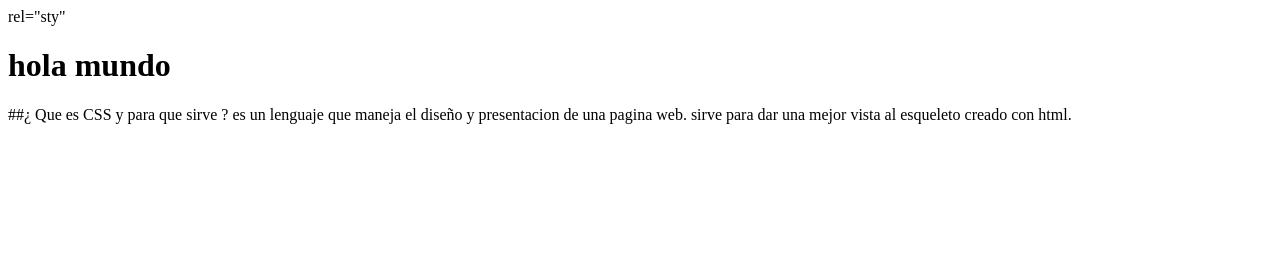
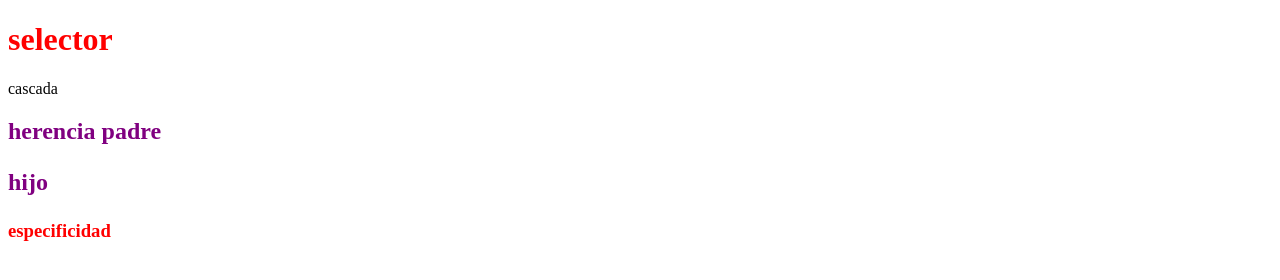
Before and after one commit to Luishuarocc/clase-css, a plain HTML site: page index.html in a window 1280 px wide. Drawn offline with Linux system fonts and the light colour scheme.

Commit message:
clase-css

```diff
--- a/index.html
+++ b/index.html
@@ -4,13 +4,17 @@
     <meta charset="UTF-8">
     <meta name="viewport" content="width=device-width, initial-scale=1.0">
     <title>Document</title>
-    <link> rel="sty"
+<link rel="stylesheet" href="styles.css">
 </head>
 <body>
-    <h1>hola mundo</h1>
+    <h1>selector</h1>
+    <p>cascada</p>
+<section>
+    <h2>herencia padre<p>hijo</p></h2>
+</section>
+
+<h3 style="color: red;" class="batidos" id="pisco">especificidad</h3>
 </body>
+
+</style>
 </html>
-
-##¿ Que es CSS y para que sirve ?
-  es un lenguaje que maneja el diseño y presentacion de una pagina web.
-sirve para dar una mejor vista al esqueleto creado con html.
--- /dev/null
+++ b/styles.css
@@ -0,0 +1,27 @@
+h1 {
+    color: red;
+}
+p{
+    color: blueviolet;
+}
+
+p{
+    color: blue;
+}
+h2 {
+    color: purple;
+}
+p{
+    color: inherit;
+}
+h3 {
+    color: blue;
+}
+
+.batidos {
+    color: brown;
+}
+
+#pisco {
+    color: green;
+}
```
